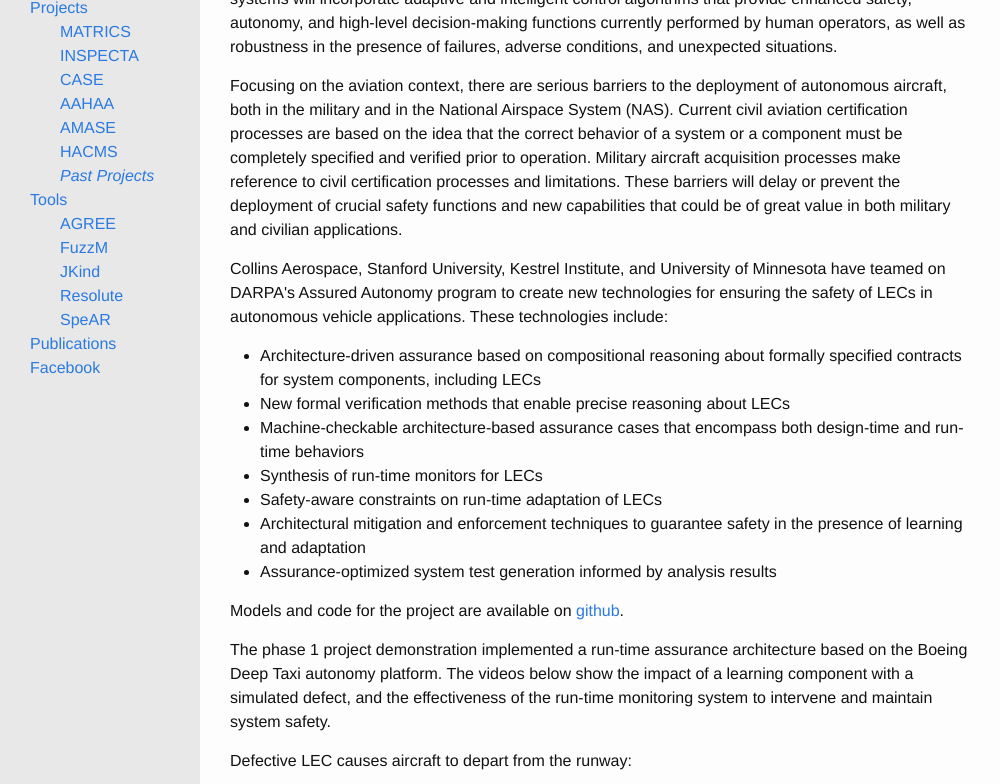
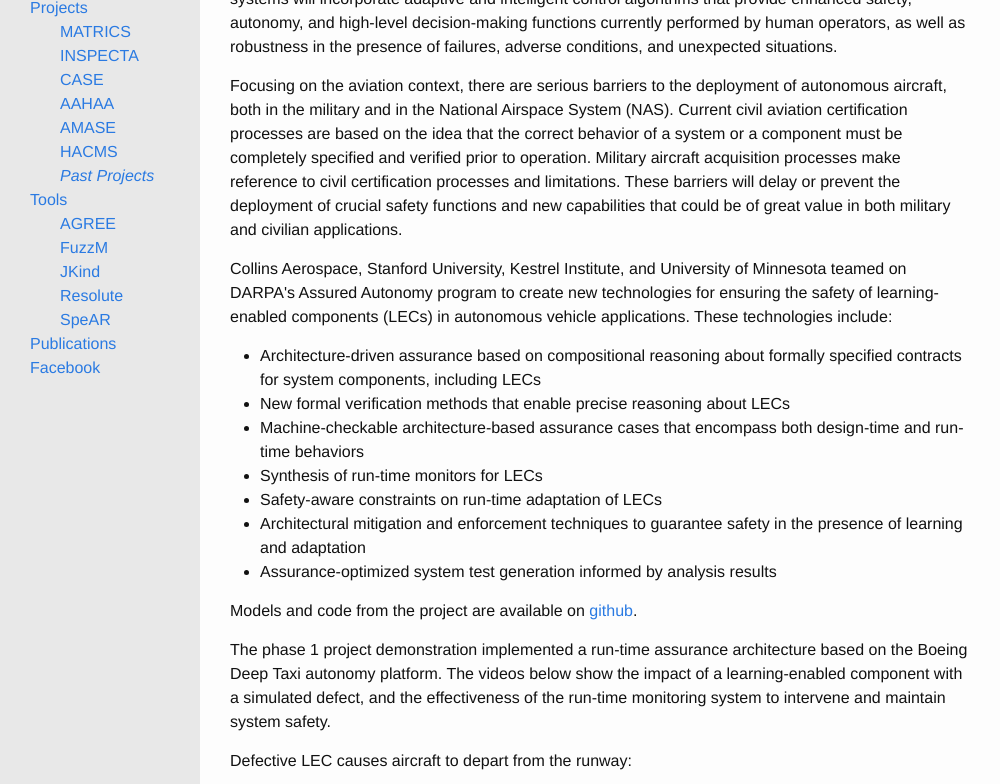
Before and after one commit to loonwerks/loonwerks.github.io, a Jekyll site: the page built from projects/aahaa.html, in a window 1280 px wide and 900 px high, scrolled down 347 px, cut to the strip 0-784 px from the top of the window. Shown: the whole strip, without its empty margins (0-1000 px from the left). Built offline with Jekyll 4.4.1, drawn with Linux system fonts in a browser that asks for light colours; Markdown is read by kramdown in place of the engine named in the settings.

Commit message:
define LEC

```diff
--- a/projects/aahaa.html
+++ b/projects/aahaa.html
@@ -10,7 +10,7 @@
 
 <p>Focusing on the aviation context, there are serious barriers to the deployment of autonomous aircraft, both in the military and in the National Airspace System (NAS).  Current civil aviation certification processes are based on the idea that the correct behavior of a system or a component must be completely specified and verified prior to operation. Military aircraft acquisition processes make reference to civil certification processes and limitations.  These barriers will delay or prevent the deployment of crucial safety functions and new capabilities that could be of great value in both military and civilian applications. </p>
 
-<p>Collins Aerospace, Stanford University, Kestrel Institute, and University of Minnesota have teamed on DARPA's Assured Autonomy program to create new technologies for ensuring the safety of LECs in autonomous vehicle applications.  These technologies include:
+<p>Collins Aerospace, Stanford University, Kestrel Institute, and University of Minnesota teamed on DARPA's Assured Autonomy program to create new technologies for ensuring the safety of learning-enabled components (LECs) in autonomous vehicle applications.  These technologies include:
 <ul>
 <li>Architecture-driven assurance based on compositional reasoning about formally specified contracts for system components, including LECs </li>
 <li>New formal verification methods that enable precise reasoning about LECs </li>
@@ -21,9 +21,9 @@
 <li>Assurance-optimized system test generation informed by analysis results </li>
 </ul></p>
 
-<p>Models and code for the project are available on <a href="https://github.com/loonwerks/AAHAA" target="_blank">github</a>. </p>
+<p>Models and code from the project are available on <a href="https://github.com/loonwerks/AAHAA" target="_blank">github</a>. </p>
 
-<p>The phase 1 project demonstration implemented a run-time assurance architecture based on the Boeing Deep Taxi autonomy platform.  The videos below show the impact of a learning component with a simulated defect, and the effectiveness of the run-time monitoring system to intervene and maintain system safety.</p>
+<p>The phase 1 project demonstration implemented a run-time assurance architecture based on the Boeing Deep Taxi autonomy platform.  The videos below show the impact of a learning-enabled component with a simulated defect, and the effectiveness of the run-time monitoring system to intervene and maintain system safety.</p>
 <p>Defective LEC causes aircraft to depart from the runway:</p>
 <iframe width="720" height="300" src="https://www.youtube.com/embed/wkIpYM3CzbA" frameborder="0" allow="accelerometer; autoplay; encrypted-media; gyroscope; picture-in-picture" allowfullscreen></iframe>
 <p>Run-time assurance architecture maintains system safety in the presence of a defective LEC (aircraft stays on the runway):</p>
```
